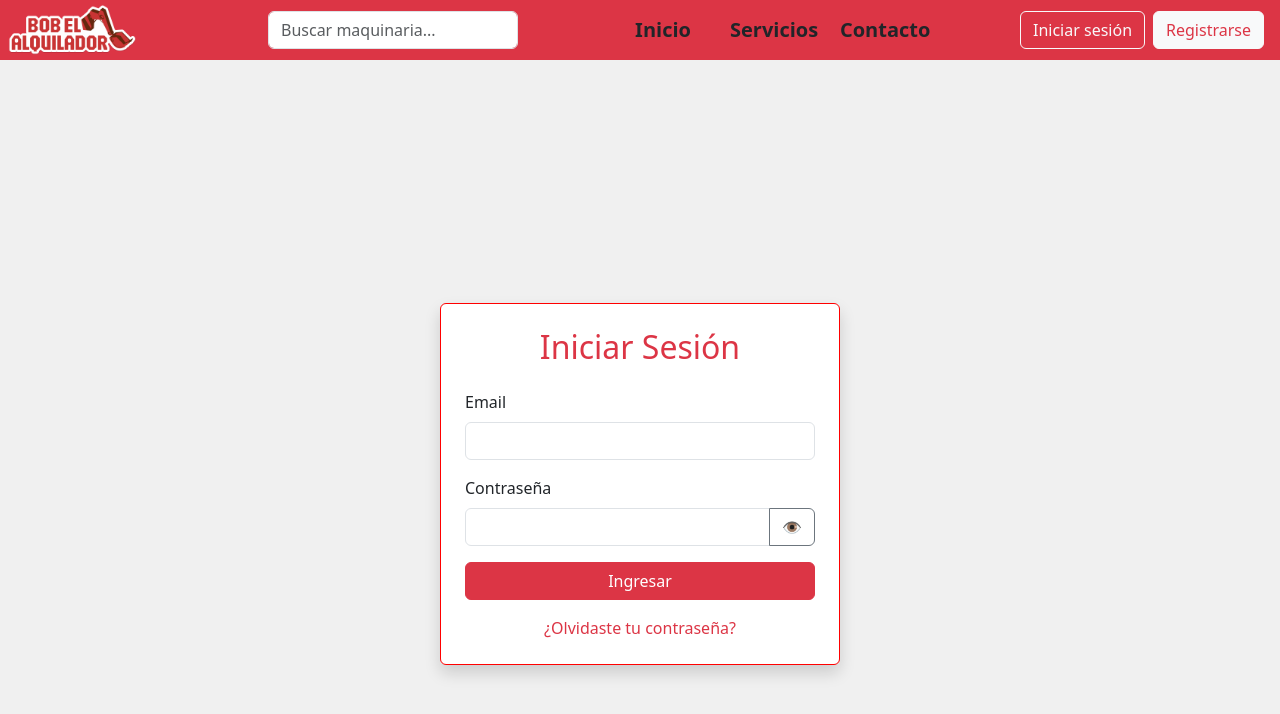
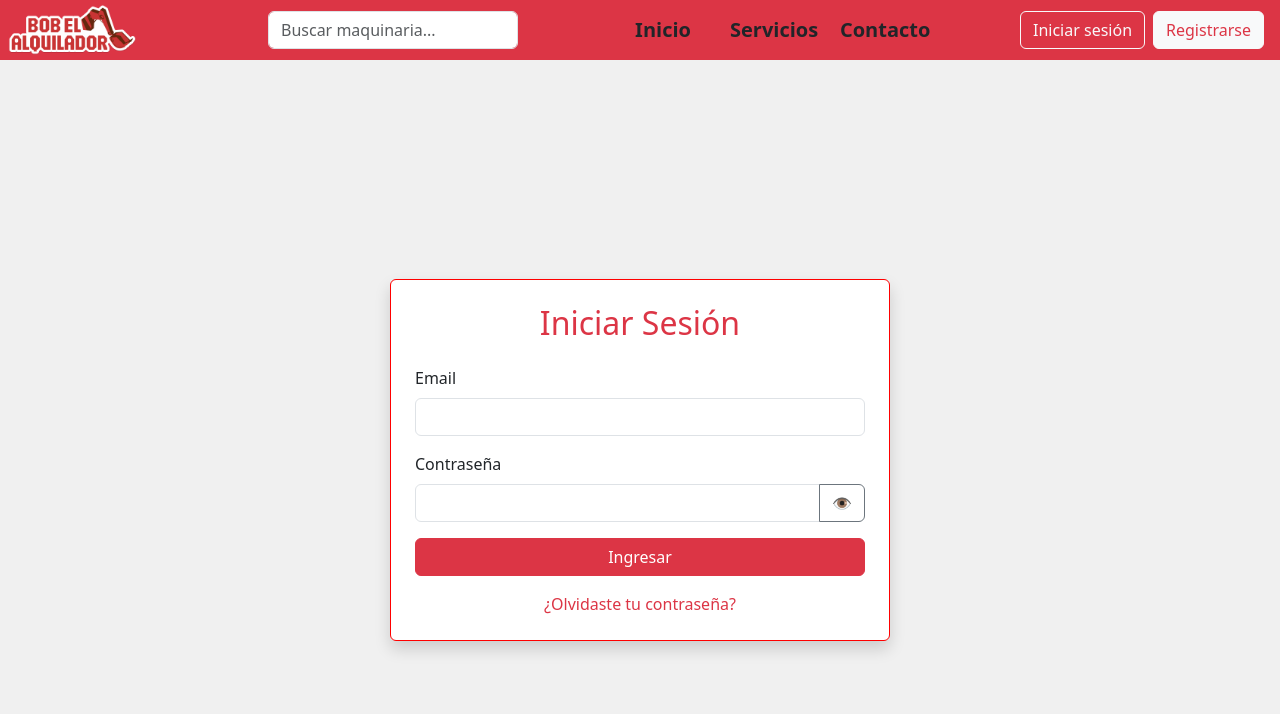
Before and after one commit to AgustinPlatun/BobElAlquilador, a React (Vite) app in the folder IngeProyecto/: page /login in a window 1280 px wide. Shown: the top 714 px of the page. Built offline with nearby package versions, Linux system fonts and the light colour scheme.

Commit message:
se arreglaron margenes visuales

```diff
--- a/IngeProyecto/src/pages/Login.tsx
+++ b/IngeProyecto/src/pages/Login.tsx
@@ -51,11 +51,11 @@ const Login: React.FC = () => {
   return (
     <div>
       <Navbar />
-      <div className="container d-flex justify-content-center align-items-center min-vh-100 pt-5">
+      <div className="container d-flex justify-content-center align-items-center min-vh-100">
         <div className="login-page-container">
           <div
             className="card p-4 shadow"
-            style={{ maxWidth: '400px', width: '90%', border: '1px solid red' }}
+            style={{ maxWidth: '500px', width: '98%', border: '1px solid red'}}
           >
             <h2 className="text-center mb-4 text-danger">Iniciar Sesión</h2>
             <form onSubmit={handleLogin}>
--- a/IngeProyecto/src/pages/Register.tsx
+++ b/IngeProyecto/src/pages/Register.tsx
@@ -62,8 +62,8 @@ const Register: React.FC = () => {
   return (
     <div>
       <Navbar />
-      <div className="register-page-container d-flex justify-content-center align-items-center min-vh-100 pt-5" style={{ width: '100vw'}}>
-        <div className="card p-4 shadow" style={{ maxWidth: '400px', width: '90%', border: '1px solid red',}}>
+      <div className="register-page-container d-flex justify-content-center align-items-center min-vh-20 pt-5" style={{ width: '100vw'}}>
+        <div className="card p-4 shadow" style={{ maxWidth: '500px', width: '90%', border: '1px solid red',}}>
           <h2 className="text-center mb-4 text-danger">Registrarse</h2>
           <form onSubmit={handleSubmit} encType="multipart/form-data">
             <div className="mb-3">
--- a/IngeProyecto/src/pages/Servicios.tsx
+++ b/IngeProyecto/src/pages/Servicios.tsx
@@ -38,7 +38,7 @@ const Servicios: React.FC = () => {
   return (
     <div>
       <Navbar />
-      <div className="container py-5 mt-5 text-center" style={{ paddingLeft: '15px', paddingRight: '15px' }}>
+      <div className="container py-5 text-center" style={{ paddingLeft: '15px', paddingRight: '15px' }}>
         <h1 className="mb-4">Nuestras Maquinarias</h1>
         {error && <div className="alert alert-danger">{error}</div>}
         <div
--- a/IngeProyecto/src/pages/altaCategoria.tsx
+++ b/IngeProyecto/src/pages/altaCategoria.tsx
@@ -48,7 +48,7 @@ const AltaCategoria: React.FC = () => {
   return (
     <div>
       <Navbar />
-      <div className="baja-cuenta-page d-flex justify-content-center align-items-center" style={{ width: '100vw', height: '100vh' }}>
+      <div className="baja-cuenta-page d-flex justify-content-center align-items-center" style={{ width: '100vw', height: '70vh' }}>
         <div className="card p-4 shadow" style={{ maxWidth: '500px', width: '90%', border: '1px solid green' }}>
           <h2 className="text-center mb-4">Alta de categoría</h2>
           <div className="mb-3">
--- a/IngeProyecto/src/pages/altaMaquinaria.tsx
+++ b/IngeProyecto/src/pages/altaMaquinaria.tsx
@@ -127,7 +127,7 @@ const AltaMaquinaria: React.FC = () => {
     <div>
       <Navbar />
       <div className="container d-flex justify-content-center align-items-center min-vh-100 pt-5">
-        <div className="bg-white border border-danger rounded shadow p-4" style={{ maxWidth: '400px', width: '100%' }}>
+        <div className="bg-white border border-danger rounded shadow p-4 mb-5" style={{ maxWidth: '500px', width: '100%' }}>
           <h2 className="text-center text-dark mb-4">Alta de Maquinaria</h2>
           <form onSubmit={handleSubmit}>
             <div className="mb-3">
--- a/IngeProyecto/src/pages/bajaCategoria.tsx
+++ b/IngeProyecto/src/pages/bajaCategoria.tsx
@@ -48,7 +48,7 @@ const BajaCategoria: React.FC = () => {
   return (
     <div>
       <Navbar />
-      <div className="baja-cuenta-page d-flex justify-content-center align-items-center" style={{ width: '100vw', height: '100vh' }}>
+      <div className="baja-cuenta-page d-flex justify-content-center align-items-center" style={{ width: '100vw', height: '70vh' }}>
         <div className="card p-4 shadow" style={{ maxWidth: '500px', width: '90%', border: '1px solid orange' }}>
           <h2 className="text-center mb-4">Baja de categoría</h2>
           <div className="mb-3">
```
